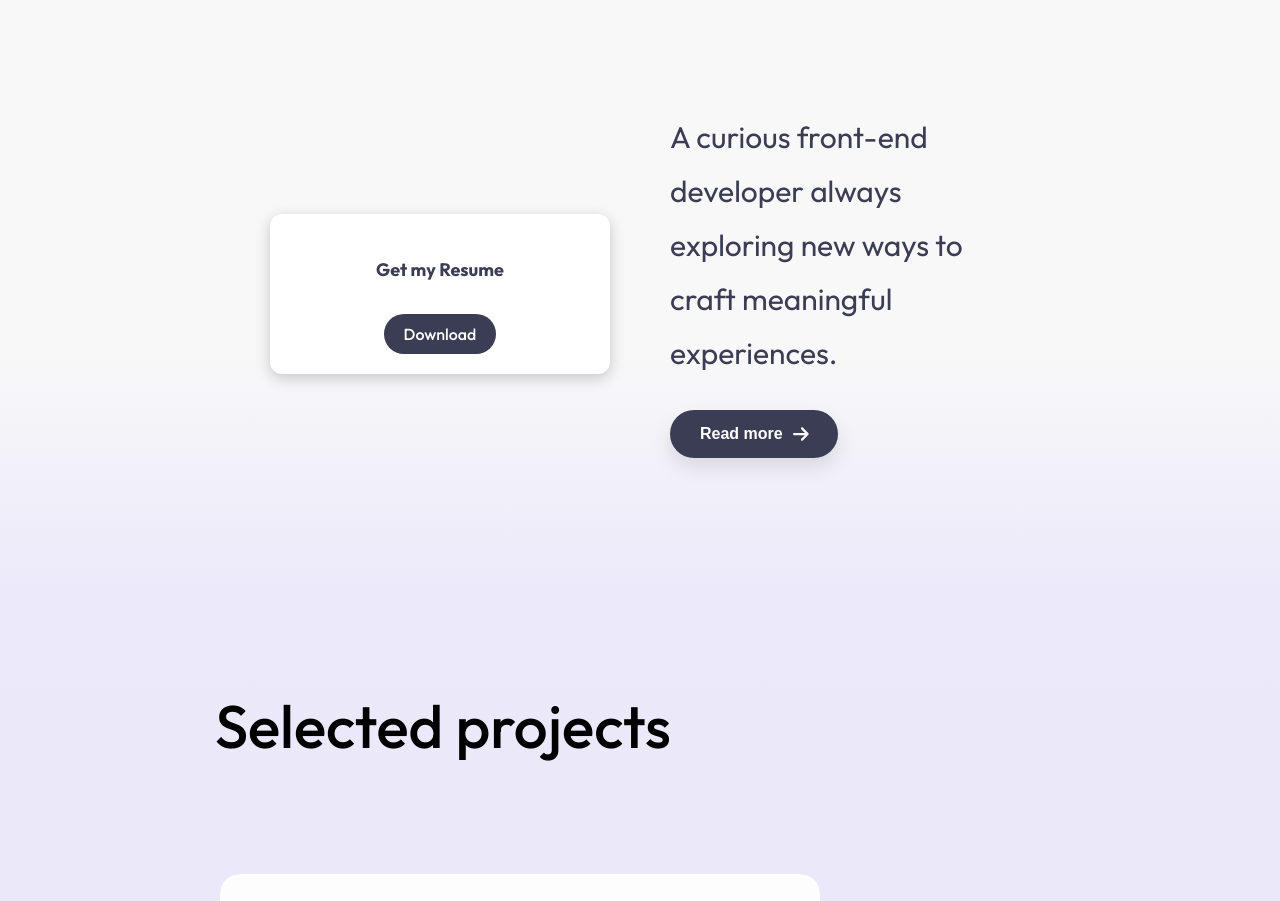
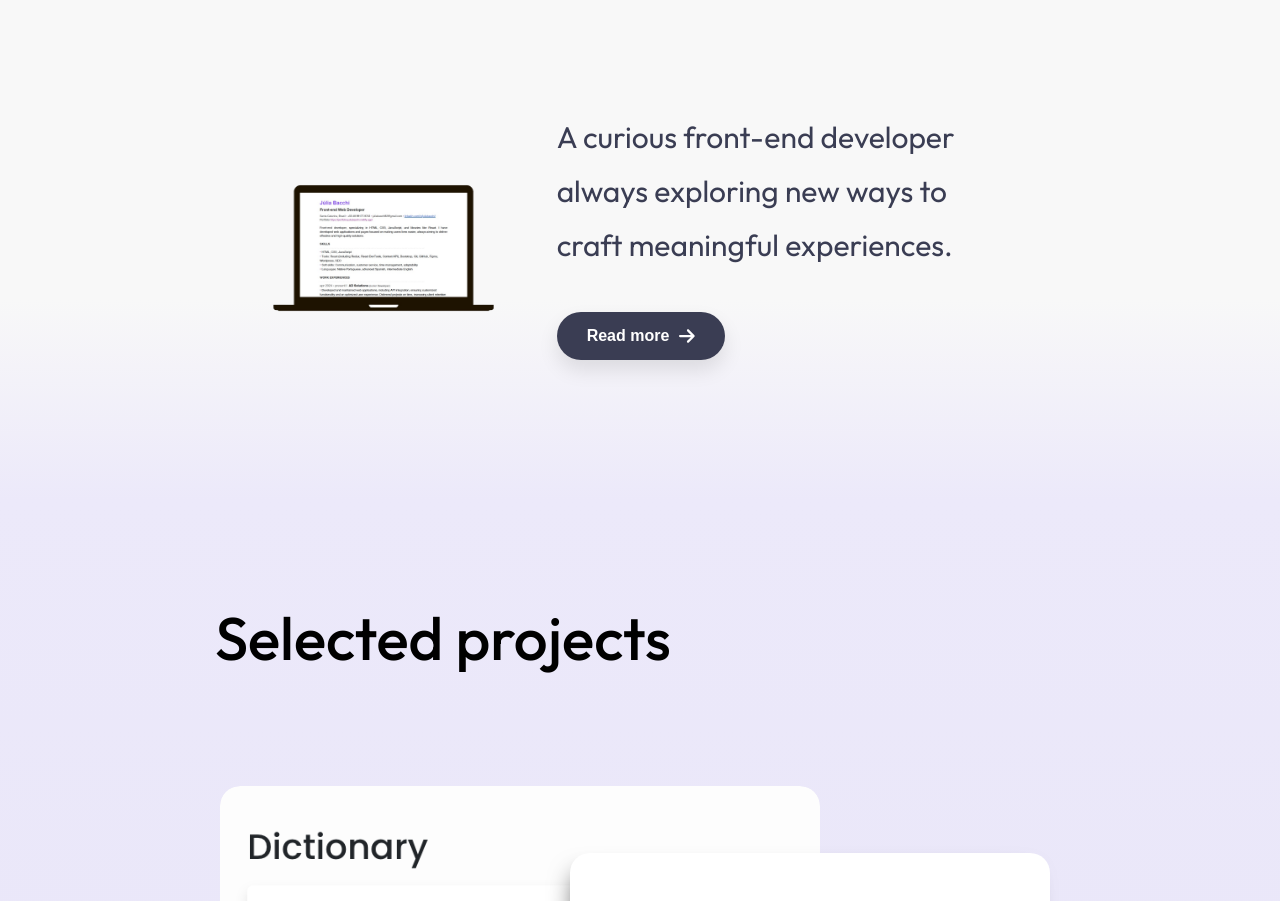
Before and after one commit to juliabacchi1/julia-portfolio, a React (Create React App) app: page / in a window 1280 px wide. Shown: the part 800-1701 px from the top of the page. Built offline with nearby package versions, Linux system fonts and the light colour scheme.

Commit message:
Added the Hero info, and the content of the about page

```diff
--- a/src/components/Hero.js
+++ b/src/components/Hero.js
@@ -1,7 +1,9 @@
 import React from "react";
 import "../styles/Hero.css";
 import { Link } from "react-router-dom";
+import { motion } from "framer-motion";
 import Resume from "../assets/images/Resume.pdf";
+import Computer from "../assets/images/Resume-img.png";
 import { FontAwesomeIcon } from "@fortawesome/react-fontawesome";
 import { faArrowRight } from "@fortawesome/free-solid-svg-icons";
 
@@ -11,13 +13,31 @@ function Hero() {
       <div className="Container-hero">
         <div className="Container-intro">
           <div>
-            <div className="download-card">
-              <h4>Get my Resume</h4>
-              <a href={Resume} download="Resume_Julia.pdf">
-                Download
-              </a>
-            </div>
+            <motion.div
+              className="download-card"
+              initial={{ opacity: 0, y: 50 }}
+              animate={{ opacity: 1, y: 0 }}
+              transition={{ duration: 0.8 }}
+            >
+              <motion.a
+                href={Resume}
+                target="_blank"
+                rel="noopener noreferrer"
+                download="Resume_Julia.pdf"
+                whileHover={{ scale: 1.1 }}
+                whileTap={{ scale: 0.9 }}
+              >
+                <img
+                  src={Computer}
+                  alt="Computer with Resume"
+                  className="resume-image"
+                />
+                <p className="download-text">Download Resume</p>{" "}
+                {/* Frase que aparece no hover */}
+              </motion.a>
+            </motion.div>
           </div>
+
           <div>
             <h3>
               A curious front-end developer always exploring new ways to craft
--- a/src/pages/About.js
+++ b/src/pages/About.js
@@ -1,22 +1,63 @@
-import React from "react";
+import React, { useState, useEffect } from "react";
+import { motion, AnimatePresence } from "framer-motion";
 import "../styles/About.css";
 
+// Lista de palavras para a animação
+const rotatingWords = [
+  "Websites",
+  "Experiences",
+  "Interaction",
+  "Ideas",
+  "Visuals",
+];
+
 function About() {
+  const [currentIndex, setCurrentIndex] = useState(0);
+
+  // Troca de palavras a cada 2 segundos
+  useEffect(() => {
+    const interval = setInterval(() => {
+      setCurrentIndex((prevIndex) => (prevIndex + 1) % rotatingWords.length);
+    }, 2000); // 2 segundos
+    return () => clearInterval(interval); // Cleanup
+  }, []);
+
   return (
     <section className="About">
       <div className="Container-about">
         <div className="About-hero">
           <h3>Hello, I'm Julia Bacchi — I love to create</h3>
           <h1>Beautiful</h1>
-          <h2>Websites</h2>
+
+          <div
+            className="RotatingText-container"
+            style={{ overflow: "hidden", height: "40px" }}
+          >
+            <AnimatePresence mode="wait">
+              <motion.div
+                key={rotatingWords[currentIndex]}
+                initial={{ y: 40, opacity: 0 }}
+                animate={{ y: 0, opacity: 1 }}
+                exit={{ y: -40, opacity: 0 }}
+                transition={{ duration: 0.8 }}
+                style={{ position: "absolute" }}
+              >
+                {rotatingWords[currentIndex]}
+              </motion.div>
+            </AnimatePresence>
           </div>
+        </div>
+
+        {/* Conteúdo adicional */}
+        <div className="About-main">
           <div className="About-me">
             <h4>About me</h4>
             <p>Content</p>
           </div>
-        <div className="About-certifications">
+          <div className="About-me">
             <h4>Certifications</h4>
             <p>Content</p>
+          </div>
         </div>
         <div className="About-main">
           <h5>Why work with me</h5>
--- a/src/styles/About.css
+++ b/src/styles/About.css
@@ -12,8 +12,8 @@ section .About {
 }
 
 .About-hero {
-    display: flex;
-    flex-direction: column;
+  display: flex;
+  flex-direction: column;
   justify-content: center;
   align-items: center;
 }
@@ -27,3 +27,32 @@ section .About {
   font-weight: 500;
   margin: 0;
 }
+
+.RotatingText-container {
+  font-size: 140px;
+  margin: 50px;
+  font-weight: 500;
+  display: flex;
+  justify-content: center;
+  align-items: center;
+}
+
+.About-main {
+  display: flex;
+  margin: 50px;
+  justify-content: center;
+  gap: 60px;
+}
+
+.About-me h4 {
+  font-size: 35px;
+  font-weight: 500;
+  letter-spacing: 1.5px;
+  margin: 0;
+}
+
+.About-me p {
+  font-size: 20px;
+  font-weight: 500;
+  letter-spacing: 1.5px;
+}
--- a/src/styles/Hero.css
+++ b/src/styles/Hero.css
@@ -36,47 +36,40 @@ section .Hero {
 }
 
 .download-card {
-  width: 300px;
-  padding: 20px;
-  background: white;
-  box-shadow: 0 4px 15px rgba(0, 0, 0, 0.2);
-  border-radius: 12px;
   display: flex;
-  flex-direction: column;
-  gap: 10px;
+  justify-content: center;
   align-items: center;
-  text-align: center;
-  transition: transform 0.3s ease, box-shadow 0.3s ease;
+  position: relative; /* Necessário para posicionar o texto sobre a imagem */
 }
 
-.download-card:hover {
-  transform: translateY(-5px);
-  box-shadow: 0 8px 20px rgba(0, 0, 0, 0.3);
+.resume-image {
+  width: 100%;
+  height: auto;
+  cursor: pointer;
+  transition: transform 0.3s ease-in-out;
 }
 
-.download-card h4 {
-  font-size: 18px;
-  color: #3a3d53;
+.resume-image:hover {
+  transform: scale(1.1);
 }
 
-.download-card a {
-  padding: 10px 20px;
-  background: #3a3d53;
-  color: white;
-  border-radius: 20px;
-  font-size: 16px;
-  font-weight: 500;
-  text-decoration: none;
-  transition: background 0.3s ease;
+.download-text {
+  display: none;
+  position: absolute;
+  top: 42%;
+  left: 50%;
+  transform: translate(-50%, -50%);
+  font-size: 18px;
+  transition: opacity 0.3s ease;
 }
 
-.download-card a:hover {
-  background: #ff6600;
+.download-card:hover .download-text {
+  display: block;
+  color: #ff6600;
 }
 
-
 .Read-more {
-  margin: 30px 0;
+  margin: 40px 0;
 }
 
 .Button-read {
```
Also changed, not shown: src/assets/images/Resume-img.png (added). Lines whose indentation alone changed are shown as unchanged.
